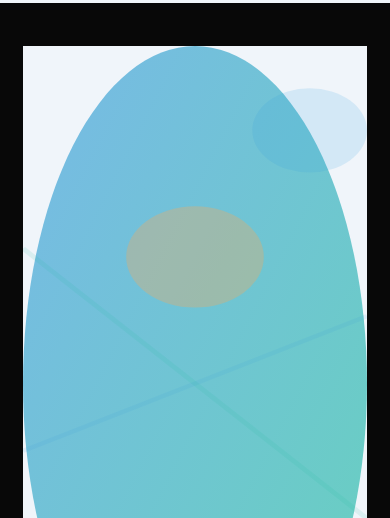
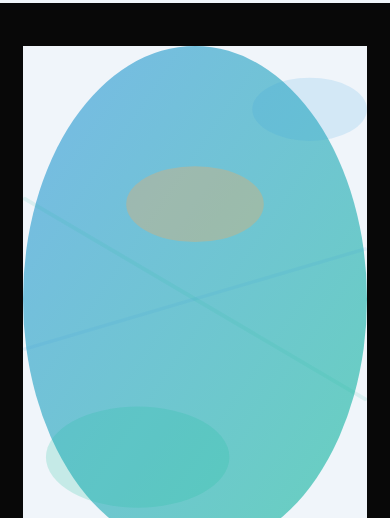
Before and after one commit to manoharpra/newportfolio, a plain HTML site: page index.html in a window 390 px wide. Shown: the part 582-1100 px from the top of the page. Drawn offline with Linux system fonts and the light colour scheme.

Commit message:
Update style.css

```diff
--- a/style.css
+++ b/style.css
@@ -126,7 +126,7 @@ nav ul li a:hover::after{
 }
 .about-col-1 img{
     width: 100%;
-   height: 80vh;
+   height: 70vh;
 
 }
 .about-col-2 {
@@ -494,7 +494,7 @@ nav .bars , nav .xmark{
 
     .about-col-1 img{
         width: 100%;
-        height: 80vh;
+        height: 60vh;
 
     }
     .sub-title{
```
